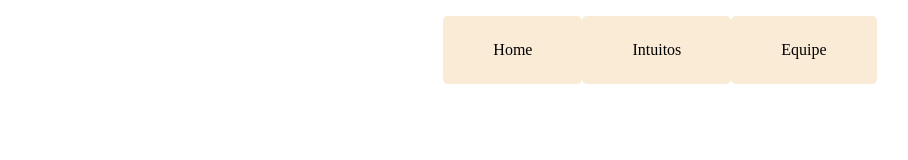
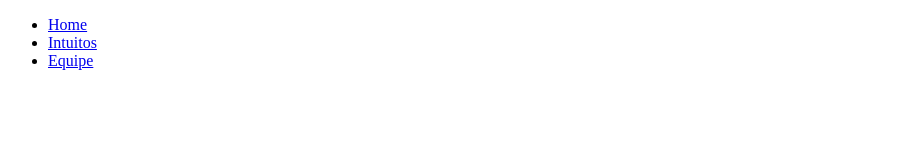
Before and after one commit to vinileao007/vinileao007.github.io, a plain HTML site: page index.html in a window 1280 px wide. Shown: the whole page, without its empty margins (0-908 px from the left). Drawn offline with Linux system fonts and the light colour scheme.

Commit message:
Add files via upload

```diff
--- a/style.css
+++ b/style.css
@@ -1,26 +1 @@
 @charset "UTF-8";
-
-ul{
-    list-style: none;
-    display: flex;
-    justify-content: center;
-}
-
-a{
-    text-decoration: none;
-    padding: 25px;
-    color: black;
-}
-
-li{
-    padding: 25px;
-    background-color: antiquewhite;
-    border-radius: 5px;
-}
-
-a:hover{
-    background-color: burlywood;
-    transition: 0.5s;
-    cursor: pointer;
-    border-radius: 5px;
-}
```
Also changed, not shown: login.html (added, +26 -0 lines).
